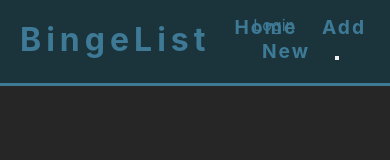
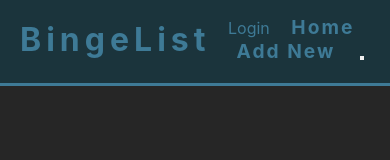
Before and after one commit to CharBar3/bingelist-frontend, a React (Create React App) app: page / in a window 390 px wide. Shown: the top 160 px of the page. Built offline with nearby package versions, Linux system fonts and the light colour scheme; no server answers.

Commit message:
commenting out

```diff
--- a/src/styles.scss
+++ b/src/styles.scss
@@ -9,6 +9,7 @@ body {
     background-color: $dark;
     // background-color: lightgray;
     overflow: auto;
+    color: $primary-color;
 }
 
 * {
@@ -120,17 +121,17 @@ body {
         //talk with tuesday to see how she wants to handle this
         // display: none;
 
-        @media(max-width: 768px) {
-            position: absolute;
-            right: 80px;
-        }
+        // @media(max-width: 768px) {
+        //     position: absolute;
+        //     right: 80px;
+        // }
 
         &:hover {
             color: $highlight;
             font-size: 1.3rem;
-            box-shadow: rgba(206, 206, 216, 0.682) 0px 50px 100px -20px,
-                rgba(244, 240, 240, 0.3) 0px 30px 60px -30px,
-                rgba(255, 255, 255, 0.998) 0px -2px 6px 0px inset;
+            // box-shadow: rgba(206, 206, 216, 0.682) 0px 50px 100px -20px,
+            //     rgba(244, 240, 240, 0.3) 0px 30px 60px -30px,
+            //     rgba(255, 255, 255, 0.998) 0px -2px 6px 0px inset;
         }
 
 
@@ -148,9 +149,9 @@ body {
         &:hover {
             color: $highlight;
             font-size: 1.3rem;
-            box-shadow: rgba(206, 206, 216, 0.682) 0px 50px 100px -20px,
-                rgba(244, 240, 240, 0.3) 0px 30px 60px -30px,
-                rgba(255, 255, 255, 0.998) 0px -2px 6px 0px inset;
+            // box-shadow: rgba(206, 206, 216, 0.682) 0px 50px 100px -20px,
+            //     rgba(244, 240, 240, 0.3) 0px 30px 60px -30px,
+            //     rgba(255, 255, 255, 0.998) 0px -2px 6px 0px inset;
         }
     }
 
@@ -398,7 +399,10 @@ body {
     input[type="checkbox"] {
         margin: 0 auto;
         margin-top: 20px;
+        height: 30px;
+        width: 30px;
     }
+
 }
 
 @media(max-width: 600px) {
@@ -417,10 +421,6 @@ body {
     }
 
 
-
-
-
-
     //Show Page Styles
     .wrapper {
         // background-color: green;
```
